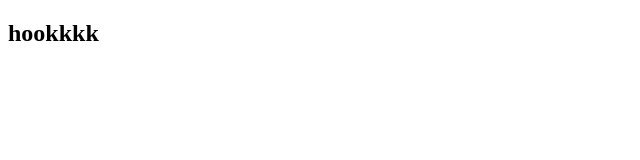
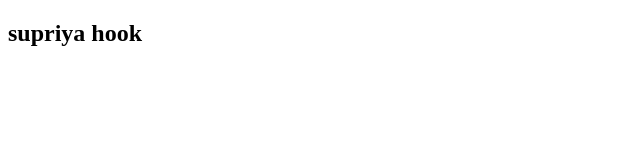
Before and after one commit to SupriyaAafu/LinkingJenkins, an Angular app in the folder SupriyaProject/: page / in a window 1280 px wide. Shown: the top 160 px of the page, without its empty margins (0-640 px from the left). Built offline with nearby package versions, Linux system fonts and the light colour scheme.

Commit message:
supriya hook #8

```diff
--- a/SupriyaProject/src/app/app.component.html
+++ b/SupriyaProject/src/app/app.component.html
@@ -1 +1 @@
-<h2>hookkkk </h2>
+<h2>supriya hook </h2>
```
